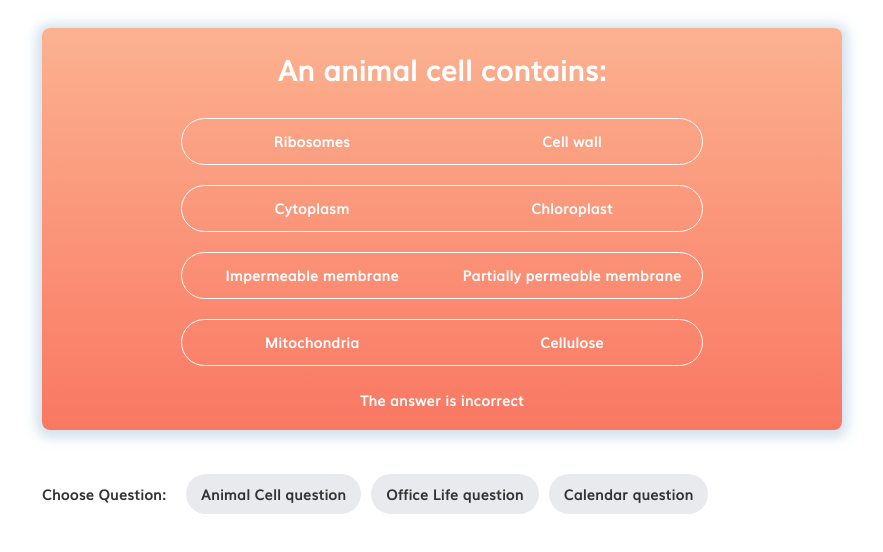
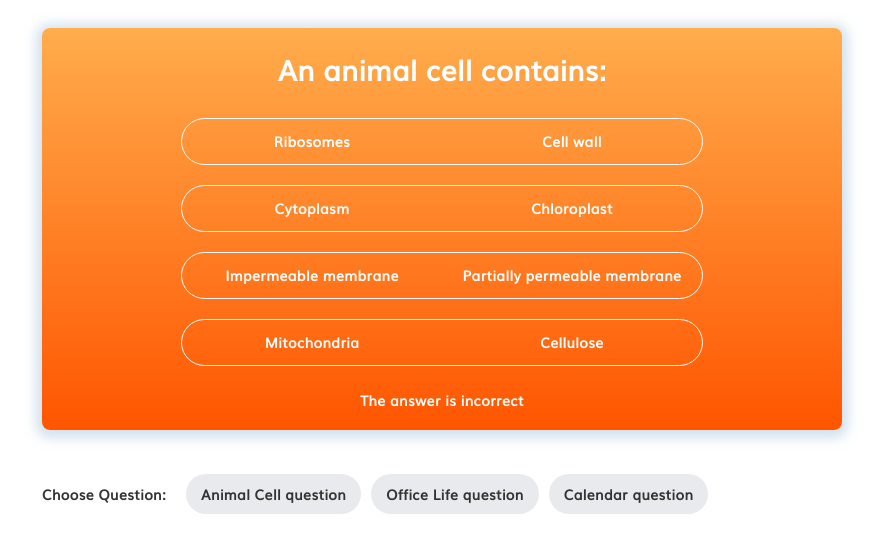
Before and after one commit to jackthb/multi-choice-component, a React (Create React App) app: page / in a window 1280 px wide. Shown: the top 552 px of the page, without its empty margins (198-1081 px from the left). Built offline with nearby package versions, Linux system fonts and the light colour scheme.

Commit message:
fixing colours and readme

```diff
--- a/src/components/MultiChoice.tsx
+++ b/src/components/MultiChoice.tsx
@@ -25,10 +25,7 @@ export default function MultiChoice({
 }: MultiChoiceProps) {
   const [correct, setCorrect] = useState<boolean>(false);
   const [noCorrect, setNoCorrect] = useState<number>(0);
-  const [colour, setColour] = useState<string[]>([
-    "rgba(250, 145, 97, 0.7)",
-    "rgba(247, 59, 28, 0.69)",
-  ]);
+  const [colour, setColour] = useState<string[]>(["#FFAD4D", "#FF5500"]);
 
   useEffect(() => {
     if (noCorrect === option.length) {
@@ -38,13 +35,13 @@ export default function MultiChoice({
     }
     switch (noCorrect) {
       case 1:
-        setColour(["#FDD819", "#E80505"]);
+        setColour(["#FFCA4C", "#FF8400"]);
         break;
       case 2:
         setColour(["#FEC163", "#DE4313"]);
         break;
       case 3:
-        setColour(["#ffd392", "#DE4313"]);
+        setColour(["#FDE44C", "#FFAA00"]);
         break;
     }
   }, [noCorrect, option.length]);
```
Also changed, not shown: 2 other files (tests, documents, lock files or other folders).
